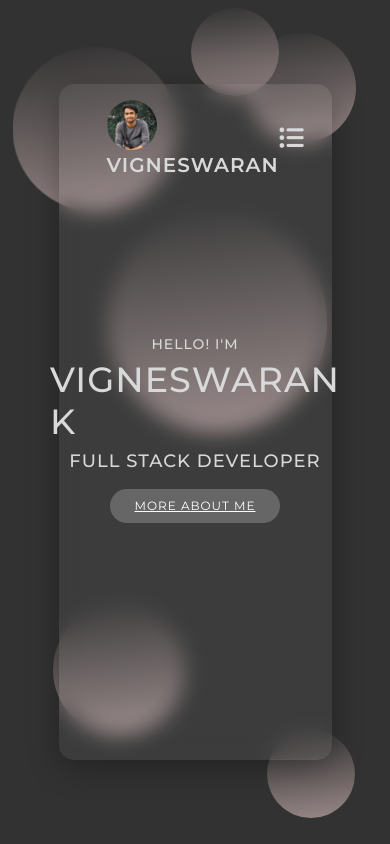
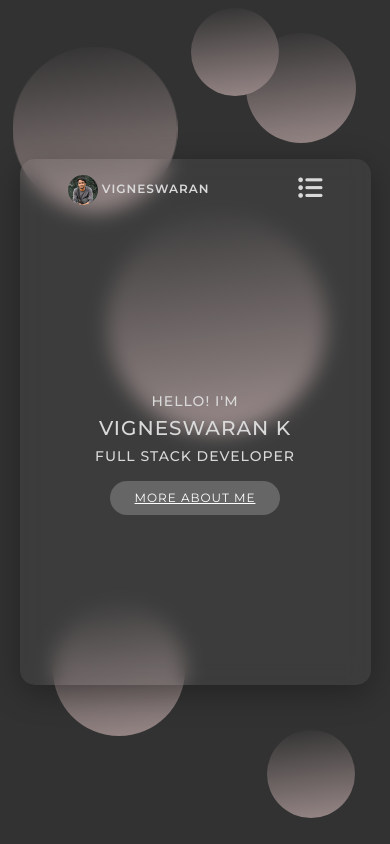
Before and after one commit to vigneswaran162/portfolio, a plain HTML site: page index.html in a window 390 px wide. Drawn offline with nearby package versions, Linux system fonts and the light colour scheme.

Commit message:
fix:bug560

```diff
--- a/style.css
+++ b/style.css
@@ -305,3 +305,45 @@ input ,textarea{
     color: #D9D9D9 !important;
     text-decoration: none !important;
   }
+
+
+  @media only screen and (max-width: 450px) {
+    .box-contain{
+        width: 90%;
+        min-height: 40vh !important;
+        background-color: #D9D9D9;
+        background: rgba(255, 255, 255, 0.05);
+        backdrop-filter: blur(10px);
+        border-radius: 15px;
+        padding: 20px;
+        box-shadow: 0 8px 32px rgba(0, 0, 0, 0.3);
+        z-index: 10;
+    }
+
+    .profile{
+        width: 30px !important;
+        height: 30px !important;
+        border-radius: 50% !important;
+        object-fit: cover;
+      }
+
+      .profile img{
+        width: 100% !important;
+        height: 100% !important;
+      }
+
+
+      .nav-title{
+        font-size: 12px !important;
+        font-weight: 600;
+        color: #D9D9D9 !important;
+        letter-spacing: 1px !important;
+      }
+      h1{
+        font-size: 20px !important;
+      }
+      h6{
+        font-size: 14px !important;
+      }
+
+  }
```
